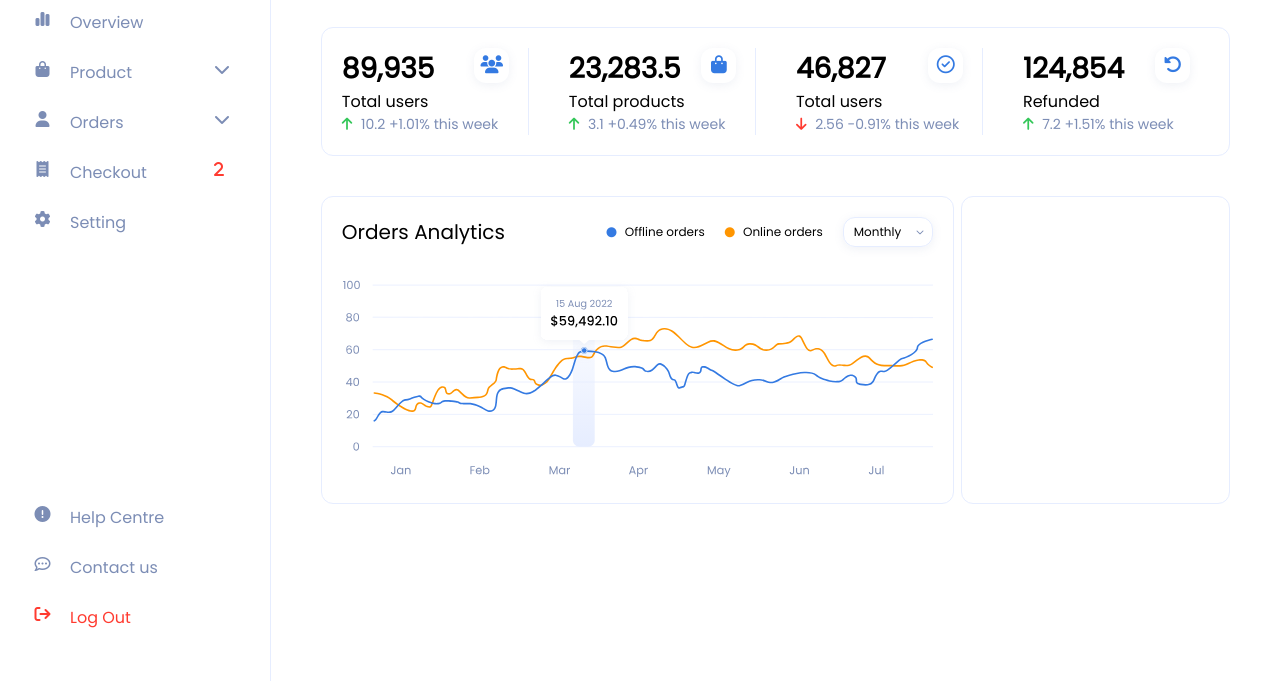
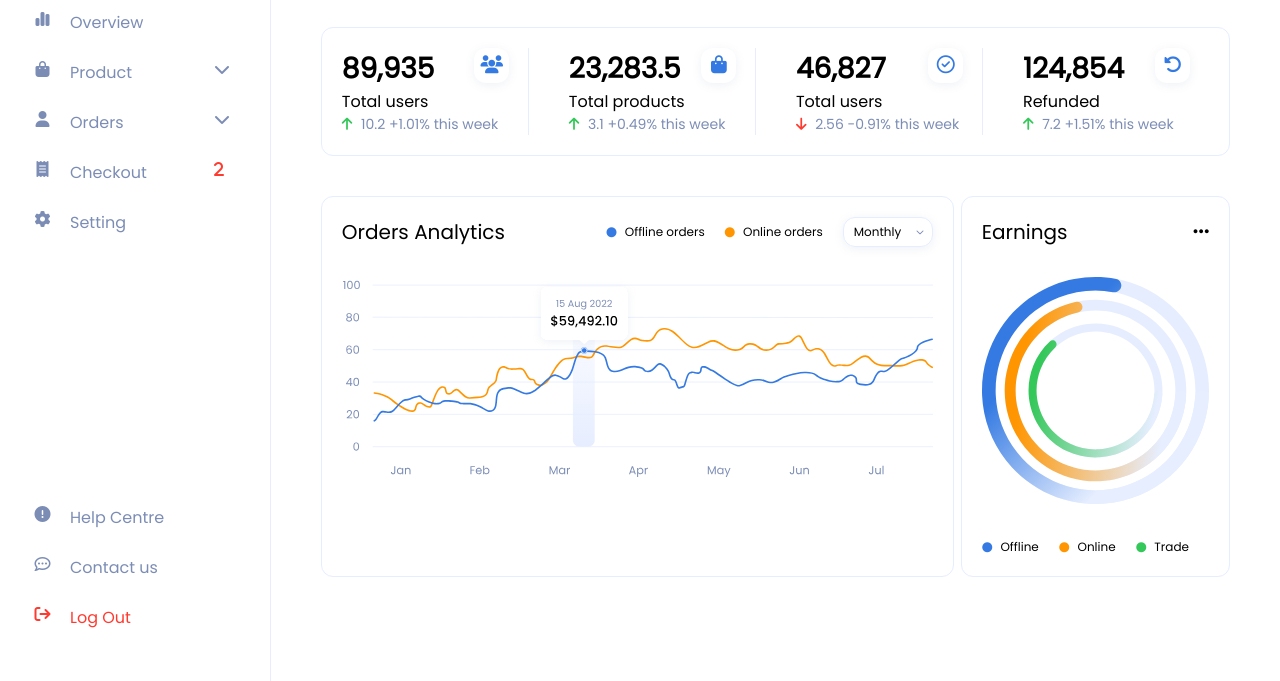
Before and after one commit to iyuershov/web-ui-dev-hw1, a plain HTML site: page index.html in a window 1280 px wide. Shown: the part 119-800 px from the top of the page. Drawn offline with Linux system fonts and the light colour scheme.

Commit message:
Earnings chart

```diff
--- a/index.html
+++ b/index.html
@@ -156,7 +156,7 @@
                             Total users
                         </div>
                         <div class="cards__item__subtext">
-                            <i class="fa-solid fa-arrow-up"></i>
+                            <i class="fa-solid fa-arrow-up icon"></i>
                             10.2 +1.01% this week
                         </div>
                     </div>
@@ -169,7 +169,7 @@
                             Total products
                         </div>
                         <div class="cards__item__subtext">
-                            <i class="fa-solid fa-arrow-up"></i>
+                            <i class="fa-solid fa-arrow-up icon"></i>
                             3.1 +0.49% this week
                         </div>
                     </div>
@@ -182,7 +182,7 @@
                             Total users
                         </div>
                         <div class="cards__item__subtext">
-                            <i class="fa-solid fa-arrow-down"></i>
+                            <i class="fa-solid fa-arrow-down icon"></i>
                             2.56 -0.91% this week
                         </div>
                     </div>
@@ -195,7 +195,7 @@
                             Refunded
                         </div>
                         <div class="cards__item__subtext">
-                            <i class="fa-solid fa-arrow-up"></i>
+                            <i class="fa-solid fa-arrow-up icon"></i>
                             7.2 +1.51% this week
                         </div>
                     </div>
@@ -229,7 +229,29 @@
                         </div>
                     </div>
                     <div class="chart" id="earnings-chart">
-
+                        <div class="chart__header">
+                            <div class="chart__title">Earnings</div>
+                            <div class="chart__button" onclick="location.href='#';">
+                                <i class="fa-solid fa-ellipsis icon"></i>
+                            </div>
+                        </div>
+                        <div class="chart__content">
+                            <img src="static/images/earnings-chart.svg">
+                        </div>
+                        <div class="chart__legend">
+                            <div class="chart__legend__item" id="offline">
+                                <i class="fa-solid fa-circle icon"></i>
+                                Offline
+                            </div>
+                            <div class="chart__legend__item" id="online">
+                                <i class="fa-solid fa-circle icon"></i>
+                                Online
+                            </div>
+                            <div class="chart__legend__item" id="trade">
+                                <i class="fa-solid fa-circle icon"></i>
+                                Trade
+                            </div>
+                        </div>
                     </div>
                 </div>
             </div>
--- a/static/css/main.css
+++ b/static/css/main.css
@@ -336,6 +336,7 @@ body {
     border-color:#347AE2;
     border-width: 1px;
     box-shadow: 0px 0px 12px rgba(124, 141, 181, 0.35);
+    cursor: pointer;
 }
 
 .cards__item__text {
@@ -485,3 +486,22 @@ body {
     width: 100%;
     height: auto;
 }
+
+.chart__button {
+    margin-top: auto;
+    margin-bottom: auto;
+    font-size: 18px;
+}
+
+.chart__button:hover {
+    color: #347AE2;
+    cursor: pointer;
+}
+
+.chart#earnings-chart > .chart__legend {
+    margin-top: 30px;
+}
+
+#trade > .icon {
+    color: #34C759;
+}
```
Also changed, not shown: static/images/earnings-chart.svg (added).
